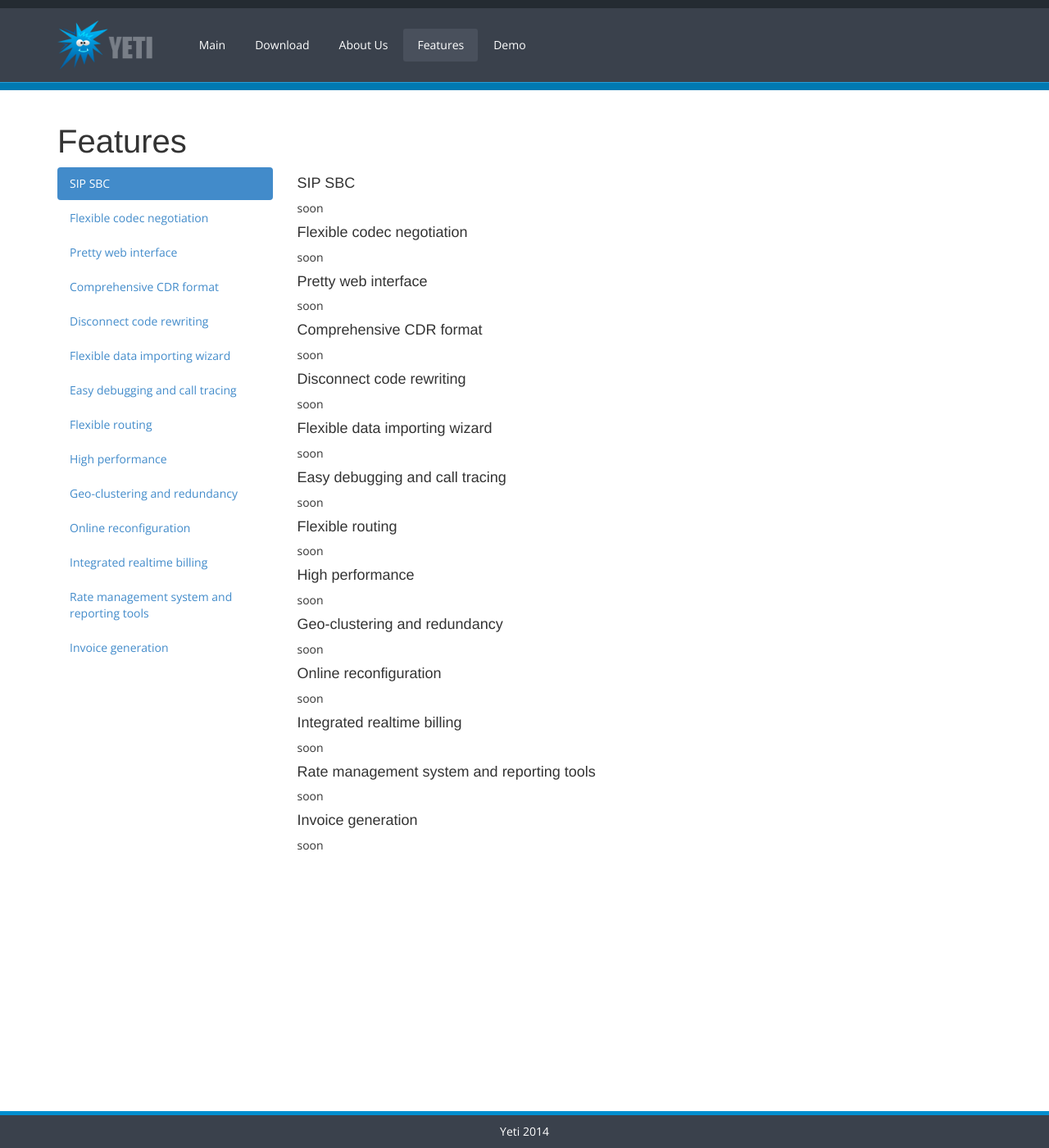
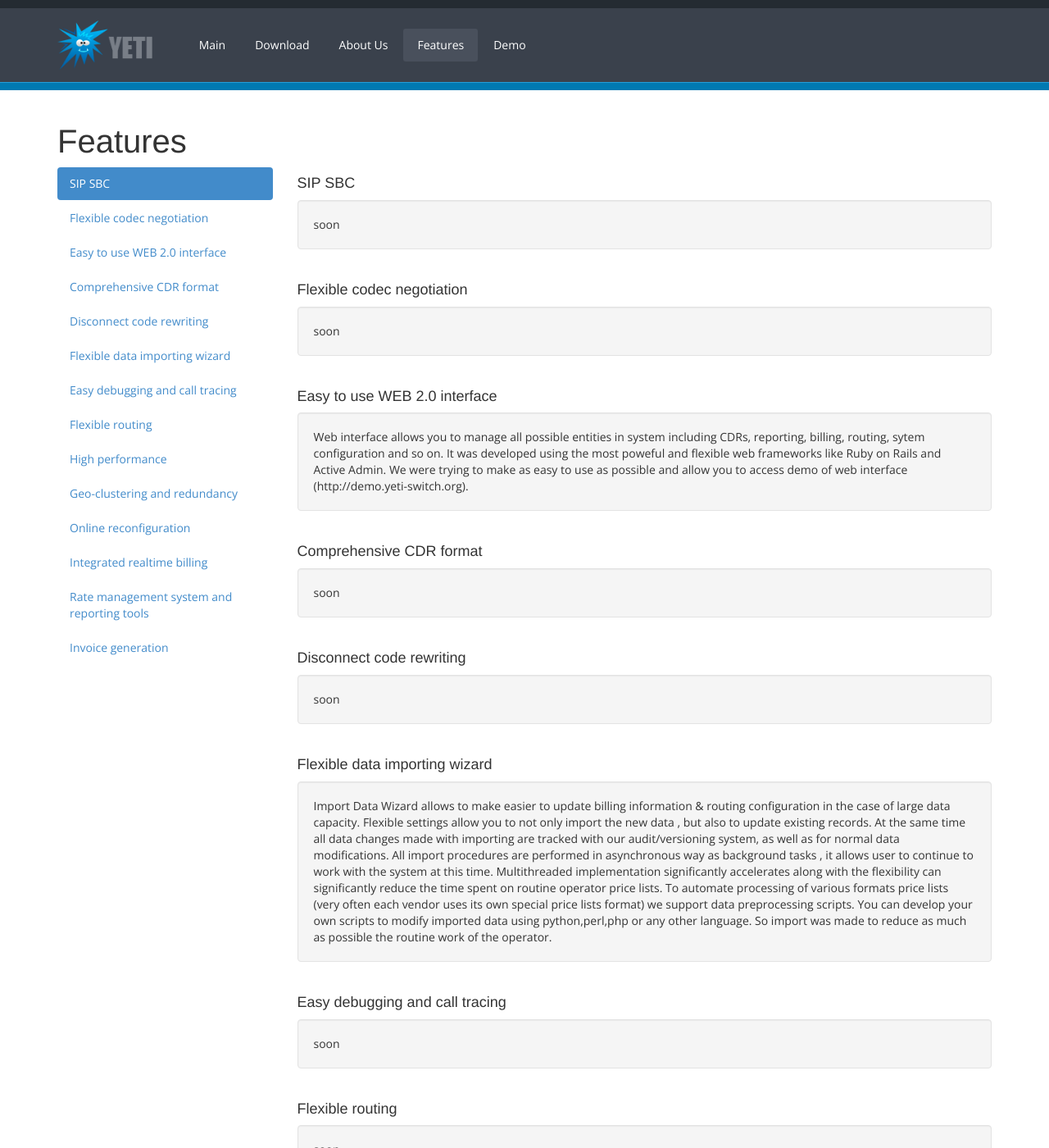
Before and after one commit to yeti-switch/yeti-switch.github.io, a Jekyll site: the page built from features.html, in a window 1280 px wide and 1400 px high. Shown: the whole window at 82% size. Built offline with Jekyll 4.4.1, drawn with Linux system fonts in a browser that asks for light colours; Markdown is read by kramdown in place of the engine named in the settings.

Commit message:
updated features data

```diff
--- a/_data/features.yml
+++ b/_data/features.yml
@@ -4,8 +4,11 @@
 - name: Flexible codec negotiation
   desc: soon
 
-- name: Pretty web interface
-  desc: soon
+- name: Easy to use WEB 2.0 interface
+  desc: |
+        Web interface allows you to manage all possible entities in system including CDRs, reporting, billing, routing, sytem configuration and so on. It was developed using the most poweful and flexible web frameworks like Ruby on Rails and Active Admin.
+        We were trying to make as easy to use as possible and allow you to access demo of web interface (http://demo.yeti-switch.org).
+
 
 - name: Comprehensive CDR format
   desc: soon
@@ -14,7 +17,14 @@
   desc: soon
 
 - name: Flexible data importing wizard
-  desc: soon
+  desc: |
+        Import Data Wizard allows to make easier to update  billing information & routing configuration in the case of large data capacity.
+        Flexible settings allow you to not only import the new data , but also to update existing records.
+        At the same time all data changes made with importing are tracked with our audit/versioning system, as well as for normal data modifications.
+        All import procedures are performed in asynchronous way as background tasks , it allows user to continue to work with the system at this time.
+        Multithreaded implementation significantly accelerates along with the flexibility can significantly reduce the time spent on routine operator price lists.
+        To automate  processing of various formats price lists (very often each vendor uses its own special price lists format) we support data preprocessing scripts. You can develop your own scripts to modify imported data using python,perl,php or any other language.
+        So import was made to reduce as much as possible the routine work of the operator.
 
 - name: Easy debugging and call tracing
   desc: soon
--- a/features.html
+++ b/features.html
@@ -23,7 +23,7 @@ title: Features | YETI - VOIP for humans
         <div id="{{ feature.name | replace:' ','_' }}">
                  <h4>{{ feature.name }}</h4>
 
-                {{ feature.desc }}
+                <div class="well">{{ feature.desc }}</div>
             </div>
             {% endfor %}
 
```
